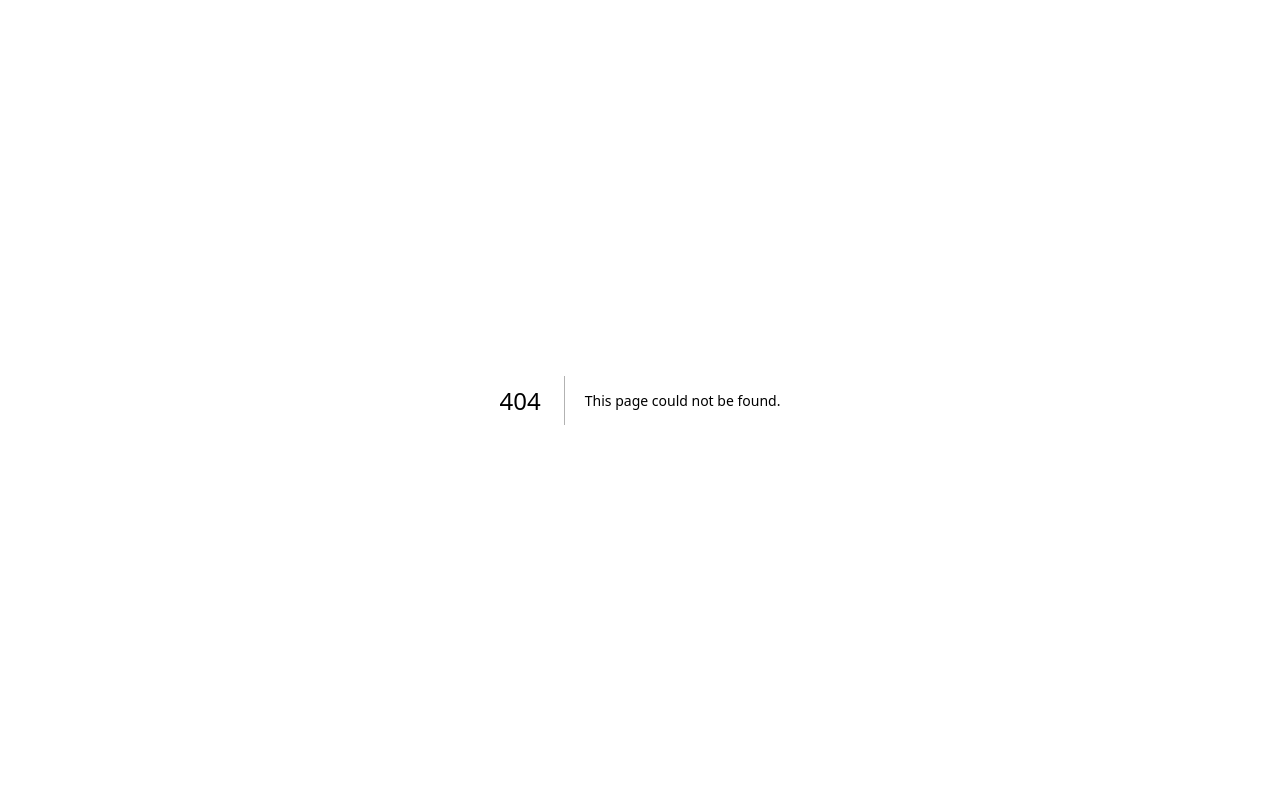
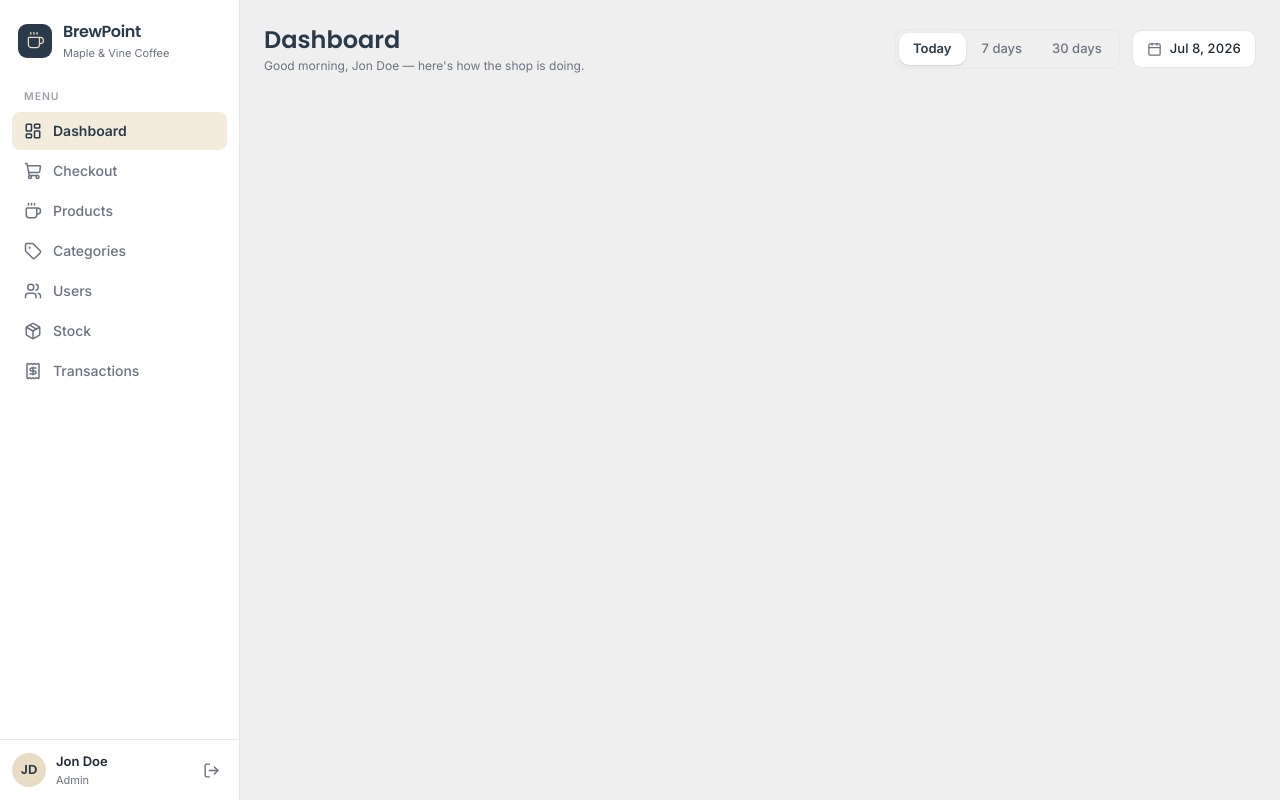
Before and after one commit to muhammadzhuhry/brewpoint, a Next.js app: page /dashboard in a window 1280 px wide. Before the commit this address had no page. Built offline with nearby package versions, Linux system fonts and the light colour scheme.

Commit message:
feature: setup default dashboard page

```diff
--- /dev/null
+++ b/app/(staff)/dashboard/page.tsx
@@ -0,0 +1,56 @@
+"use client";
+
+import { useState } from "react";
+import { Calendar } from "lucide-react";
+
+import { MOCK_DASHBOARD, type DashboardPeriod } from "@/lib/mock-dashboard";
+import { mockCurrentUser } from "@/lib/mock-current-user";
+import { cn } from "@/lib/utils";
+
+export default function DashboardPage() {
+  const [period, setPeriod] = useState<DashboardPeriod>("today");
+  const snapshot = MOCK_DASHBOARD[period];
+
+  return (
+    <div className="flex flex-col gap-4">
+      <div className="flex items-center justify-between">
+        <div className="flex flex-col gap-0.5">
+          <h1 className="font-display text-2xl font-semibold text-primary">
+            Dashboard
+          </h1>
+          <span className="text-xs text-muted-foreground">
+            Good morning, {mockCurrentUser.name} — here&apos;s how the shop is
+            doing.
+          </span>
+        </div>
+
+        <div className="flex items-center gap-3">
+          <div className="flex gap-0.5 rounded-[10px] border border-border bg-background p-[3px]">
+            {(["today", "week", "month"] as const).map((p) => (
+              <button
+                key={p}
+                type="button"
+                onClick={() => setPeriod(p)}
+                className={cn(
+                  "rounded-lg px-3.5 py-1.5 text-[13px]",
+                  period === p
+                    ? "bg-card font-semibold text-primary shadow-sm"
+                    : "font-medium text-muted-foreground",
+                )}
+              >
+                {p === "today" ? "Today" : p === "week" ? "7 days" : "30 days"}
+              </button>
+            ))}
+          </div>
+
+          <div className="flex items-center gap-2 rounded-[10px] border border-border bg-card px-3.5 py-2">
+            <Calendar className="size-[15px] text-muted-foreground" />
+            <span className="text-[13px] font-medium tabular-nums text-foreground">
+              {snapshot.dateLabel}
+            </span>
+          </div>
+        </div>
+      </div>
+    </div>
+  );
+}
```
